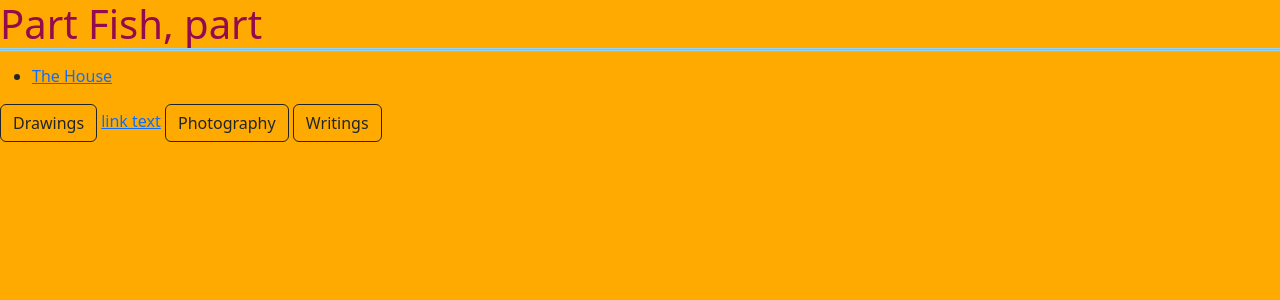
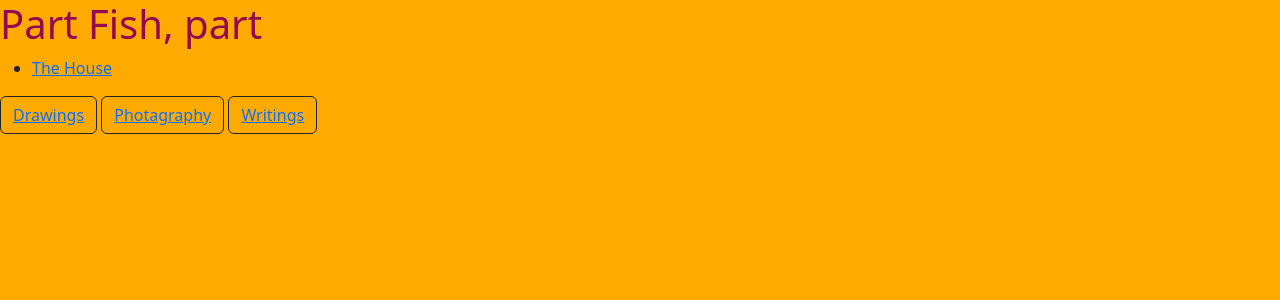
Before and after one commit to verticalwhales/verticalwhales.github.io, a Jekyll site: the page built from index.html, in a window 1280 px wide. Shown: the top 300 px of the page. Built offline with Jekyll 4.4.1, drawn with Linux system fonts in a browser that asks for light colours.

Commit message:
trying to get it to link

```diff
--- a/404.html
+++ b/404.html
@@ -18,10 +18,10 @@ layout: default
 </style>
 
 <div class="container">
-  <h1>404</h1>
+  <h1> <p class="double">404</p></h1>
 
-  <p><strong>Whoops! Can't go there:(</strong></p>
-  <p>The requested page could not be found.</p>
+  <p><strong>Whoops-a-dasiy! Can't go there:(</strong></p>
+  <p>The requested page doesn't exist...did it ever exist?</p>
 
   <img src="/images/eni_ice.jpeg" alt="Whoops" width="450">
 </div>
--- a/_layouts/default.html
+++ b/_layouts/default.html
@@ -10,7 +10,7 @@
         <link rel="stylesheet" type="text/css" href="/css/main.css">
     </head>
     <body>
-        <h1 class="purpleText"><p class="double">Part Fish, part</h1>
+        <h1 class="purpleText">Part Fish, part</h1>
         {{ content }}
 
         <!-- Bootstrap bundle scripts -->
--- a/_posts/Drawings.html
+++ /dev/null
@@ -1,4 +0,0 @@
-<div class="row">
-    <div class="column">
-      <img src="eni_ice.jpeg">
-    </div>
--- a/css/main.css
+++ b/css/main.css
@@ -6,7 +6,7 @@ body {
     color:rgb(147, 10, 79)
 }
 
-p {outline-color:rgb(149, 213, 245);}
+p {outline-color:rgb(45, 26, 24);}
 p.double {
     outline-style: double;
 }
--- a/index.html
+++ b/index.html
@@ -9,7 +9,6 @@ layout: default
     </li>
   {% endfor %}
   </ul>
-<button type="button" class="btn btn-outline-dark">Drawings</button>
-<a href="url">link text</a>
-<button type="button" class="btn btn-outline-dark">Photography</button>
-<button type="button" class="btn btn-outline-dark">Writings</button>
+<button type="button" class="btn btn-outline-dark"><a href="url">Drawings</a></button>
+<button type="button" class="btn btn-outline-dark"><a href="url">Photagraphy</a></button>
+<button type="button" class="btn btn-outline-dark"><a href="url">Writings</a></button>
```
